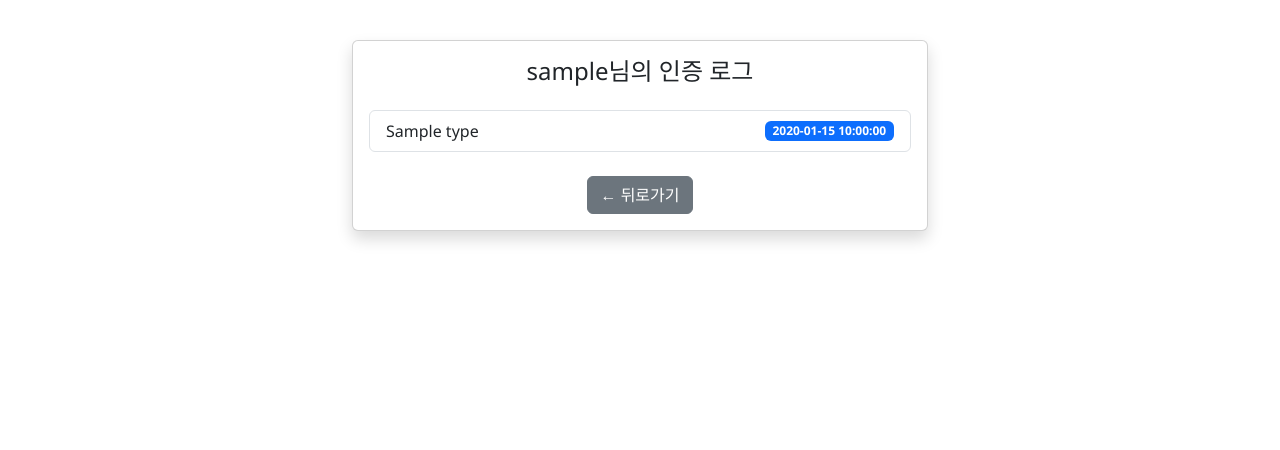
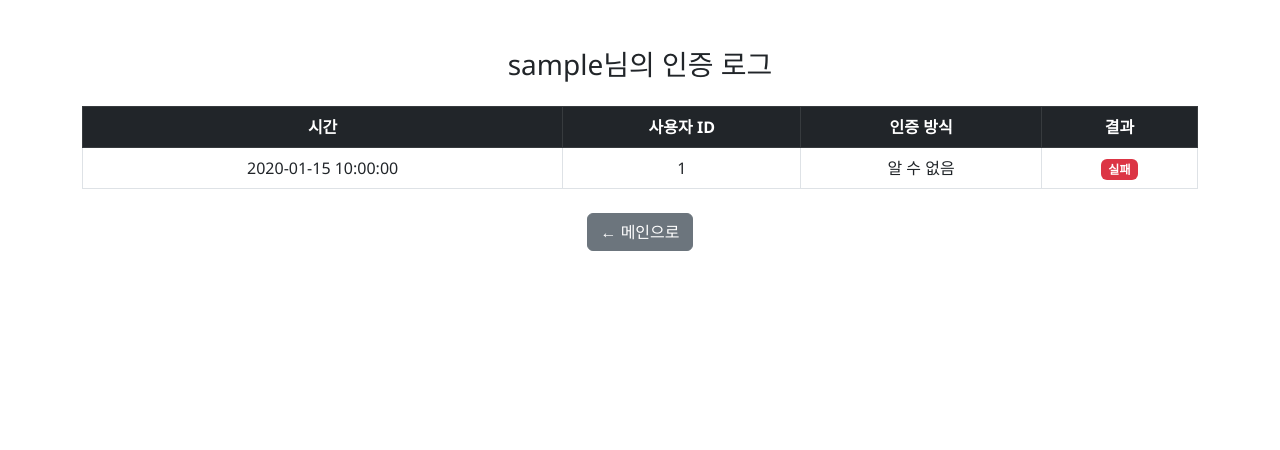
Before and after one commit to Sanddalggi/raspberryflask, a Flask app: template templates/logs.html in a window 1280 px wide. Shown: the top 450 px of the page. Before the commit the page ends 242 px from the top, so only its background shows below. Run offline with Flask 3, Linux system fonts and the light colour scheme; the template is opened without the code that fills it: most values are stand-ins (such as "Sample title", 1, 10 or a date in 2020).

Commit message:
edit main.html

```diff
--- a/app.py
+++ b/app.py
@@ -254,27 +254,30 @@ def logs():
         return redirect(url_for('login'))
 
     userid = session['user']
+
     conn = get_db_connection()
     cursor = conn.cursor(dictionary=True)
 
-    cursor.execute("SELECT username, face_updated_at, palm_updated_at, motion_updated_at FROM users WHERE userid = %s", (userid,))
+    # 사용자 이름 조회
+    cursor.execute("SELECT username FROM users WHERE userid = %s", (userid,))
     user = cursor.fetchone()
+    if not user:
+        conn.close()
+        return "사용자 정보를 찾을 수 없습니다."
+
+    username = user['username']
+
+    # 최신 인증 로그 조회
+    cursor.execute("""
+        SELECT userid, method, result, timestamp
+        FROM auth_logs
+        WHERE userid = %s
+        ORDER BY timestamp DESC
+    """, (userid,))
+    logs = cursor.fetchall()
     conn.close()
 
-    logs = []
-
-    if user['face_updated_at']:
-        logs.append({"type": "얼굴 인증", "timestamp": user['face_updated_at']})
-    if user['palm_updated_at']:
-        logs.append({"type": "손바닥 인증", "timestamp": user['palm_updated_at']})
-    if user['motion_updated_at']:
-        logs.append({"type": "모션 인증", "timestamp": user['motion_updated_at']})
-
-    # 최신순 정렬
-    logs = sorted(logs, key=lambda x: x['timestamp'], reverse=True)
-
-    return render_template("logs.html", username=user['username'], logs=logs)
-
+    return render_template("logs.html", username=username, logs=logs)
 
 # ------------------------- 생체 인식 등록 -------------------------
 @app.route('/register_auth')
@@ -322,14 +325,14 @@ def upload_biometrics():
         face_file.save(face_path)
         palm_file.save(palm_path)
 
-        # conn = get_db_connection()
-        # cursor = conn.cursor()
-        # cursor.execute(
-        #     "UPDATE users SET face_path = %s, palm_path = %s WHERE userid = %s",
-        #     (face_path, palm_path, userid)
-        # )
-        # conn.commit()
-        # conn.close()
+        conn = get_db_connection()
+        cursor = conn.cursor()
+        cursor.execute(
+        "UPDATE users SET face_features = %s, face_updated_at = NOW(), palm_features = %s, palm_updated_at = NOW() WHERE userid = %s",
+        (face_path, palm_path, userid)
+        )
+        conn.commit()
+        conn.close()
 
         return f"{userid}님의 인증 이미지가 저장되었습니다."
     else:
--- a/templates/logs.html
+++ b/templates/logs.html
@@ -3,33 +3,50 @@
 <head>
   <meta charset="UTF-8">
   <meta name="viewport" content="width=device-width, initial-scale=1">
-  <title>Log</title>
+  <title>인증 로그</title>
   <link href="https://cdn.jsdelivr.net/npm/bootstrap@5.3.0/dist/css/bootstrap.min.css" rel="stylesheet">
   <link href="{{ url_for('static', filename='style/style.css') }}" rel="stylesheet">
 </head>
 <body>
-  <div class="container log-card">
-    <div class="card shadow">
-      <div class="card-body">
-        <h4 class="card-title mb-4 text-center">{{ username }}님의 인증 로그</h4>
+  <div class="container mt-5">
+    <h3 class="text-center mb-4">{{ username }}님의 인증 로그</h3>
 
     {% if logs %}
-          <ul class="list-group">
+      <table class="table table-bordered text-center">
+        <thead class="table-dark">
+          <tr>
+            <th>시간</th>
+            <th>사용자 ID</th>
+            <th>인증 방식</th>
+            <th>결과</th>
+          </tr>
+        </thead>
+        <tbody>
           {% for log in logs %}
-              <li class="list-group-item d-flex justify-content-between align-items-center">
-                {{ log.type }}
-                <span class="badge bg-primary">{{ log.timestamp }}</span>
-              </li>
+          <tr>
+            <td>{{ log.timestamp }}</td>
+            <td>{{ log.userid }}</td>
+            <td>
+              {% if log.method == 'face' %}얼굴 인증
+              {% elif log.method == 'palm' %}손바닥 인증
+              {% elif log.method == 'motion' %}모션 인증
+              {% else %}알 수 없음{% endif %}
+            </td>
+            <td>
+              <span class="badge {% if log.result == 'success' %}bg-success{% else %}bg-danger{% endif %}">
+                {% if log.result == 'success' %}성공{% else %}실패{% endif %}
+              </span>
+            </td>
+          </tr>
           {% endfor %}
-          </ul>
+        </tbody>
+      </table>
     {% else %}
-          <p class="text-muted text-center mt-4">아직 인증 기록이 없습니다.</p>
+      <p class="text-muted text-center">아직 인증 기록이 없습니다.</p>
     {% endif %}
 
     <div class="text-center mt-4">
-          <a href="{{ url_for('main') }}" class="btn btn-secondary">← 뒤로가기</a>
-        </div>
-      </div>
+      <a href="{{ url_for('main') }}" class="btn btn-secondary">← 메인으로</a>
     </div>
   </div>
 </body>
```
Also changed, not shown: templates/main.html (+28 -11 lines), static/faces/uncledrew_face.jpg, static/palms/uncledrew_palm.jpg, static/qr_codes/jm1234_D402_20250608065108.png (deleted), static/qr_codes/jm1234_D402_20250608072101.png (added), static/qr_codes/uncledrew_D403_20250608065234.png (deleted), static/qr_codes/uncledrew_D403_20250608082214.png (added). Lines whose indentation alone changed are shown as unchanged.
